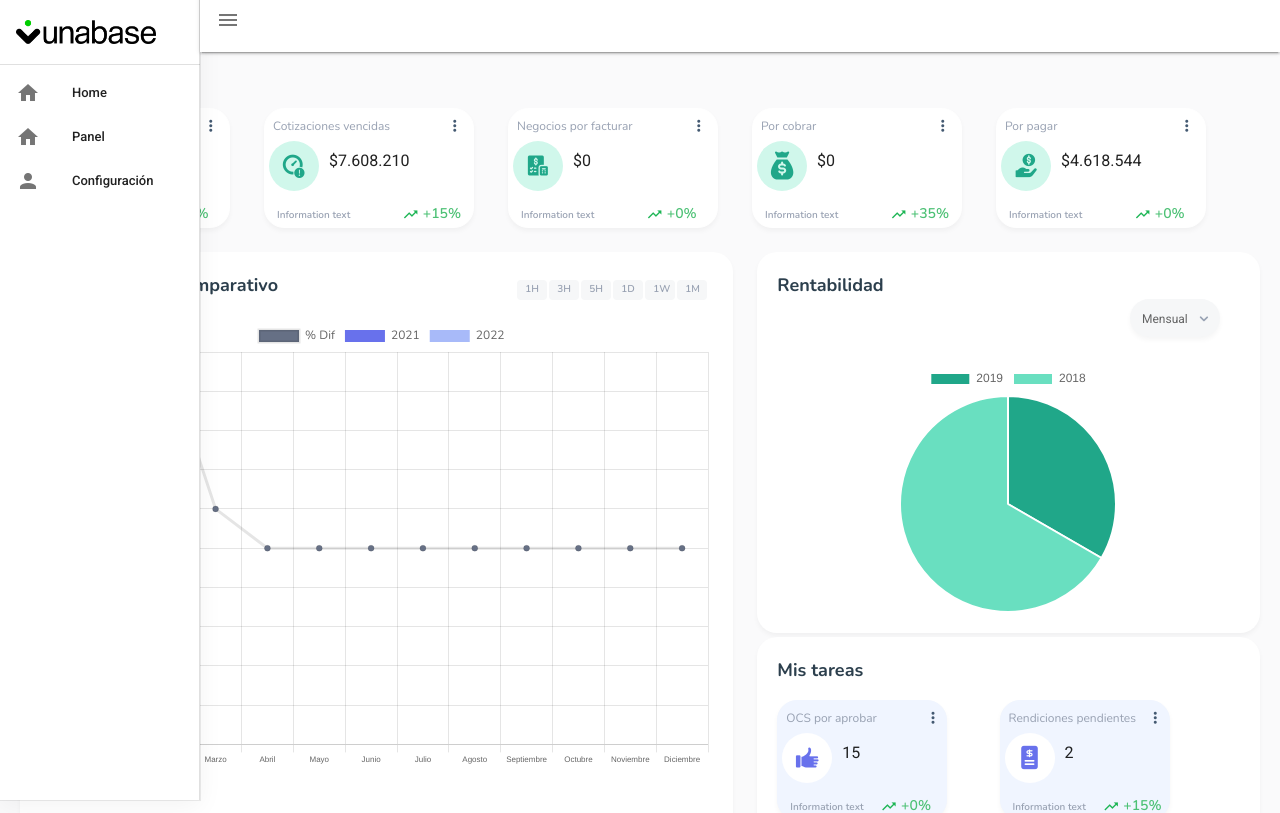
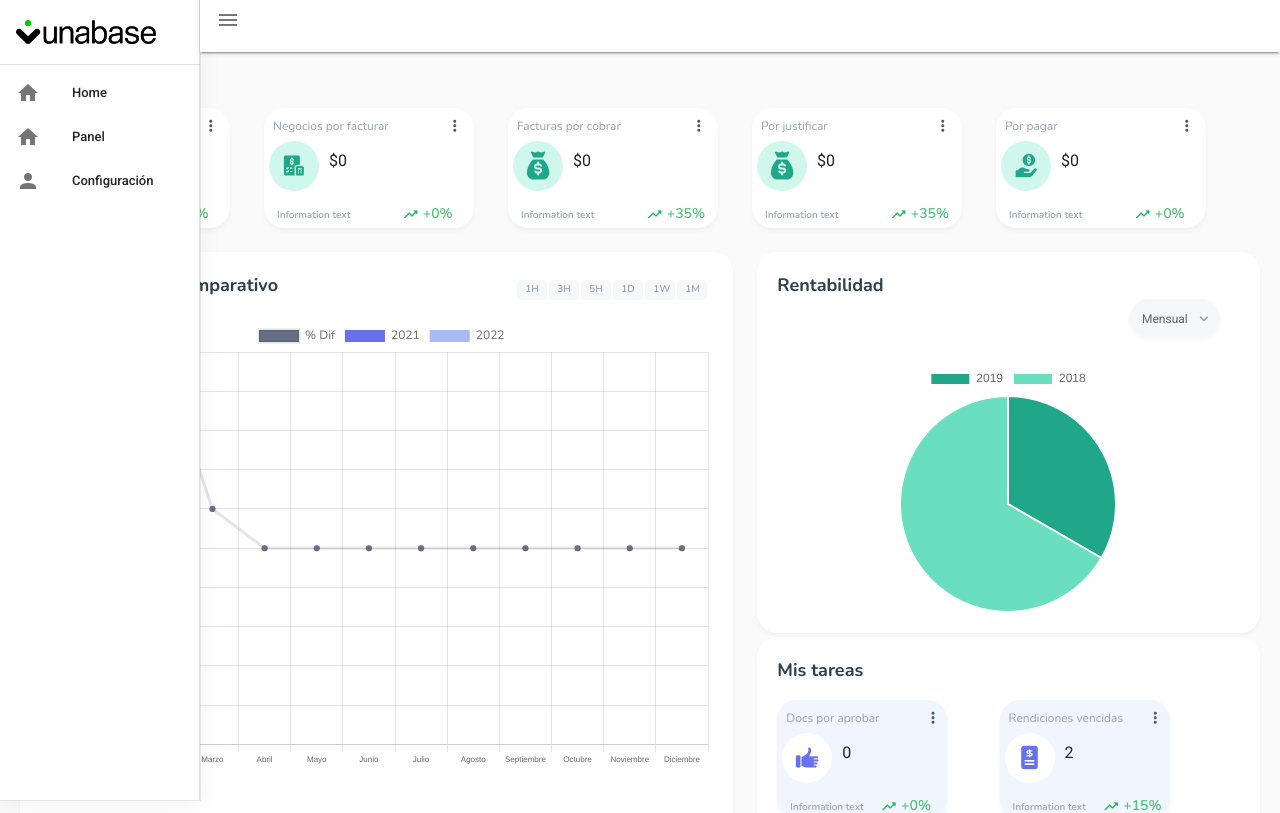
Before and after one commit to unabasesys/panel-gerencial-vue, a Vue app: page /dashboard in a window 1280 px wide. Shown: the top 813 px of the page. Built offline with nearby package versions, Linux system fonts and the light colour scheme; no server answers; some icons are missing.

Commit message:
Mejora al llamado de mis conexiones

```diff
--- a/package.json
+++ b/package.json
@@ -15,6 +15,7 @@
         "console": "^0.7.2",
         "core-js": "^3.6.5",
         "express": "^4.17.3",
+        "numeral": "^2.0.6",
         "vue": "^2.6.11",
         "vue-axios": "^3.4.1",
         "vue-chartjs": "^4.1.2",
--- a/src/components/Dashboard.vue
+++ b/src/components/Dashboard.vue
@@ -135,16 +135,10 @@ export default {
       justify: ["start", "center", "end", "space-around", "space-between"],
       indicadores: [
         {
-          name: "Cotizaciones por aprobar",
-          nValue: this.randomNum(),
+          name: "Cotizaciones por vencer",
+          nValue: 0,
           icon: "ub-cot_por_aprobar",
           percent: 0,
-        },
-        {
-          name: "Cotizaciones vencidas",
-          nValue: this.randomNum(),
-          icon: "ub-cot_vencidas",
-          percent: 15,
         },
         {
           name: "Negocios por facturar",
@@ -153,15 +147,20 @@ export default {
           percent: 0,
         },
         {
-          name: "Por cobrar",
+          name: "Facturas por cobrar",
           nValue: 0,
           icon: "ub-por_cobrar",
           percent: 35,
         },
-
+        {
+          name: "Por justificar",
+          nValue: 0,
+          icon: "ub-por_cobrar",
+          percent: 35,
+        },
         {
           name: "Por pagar",
-          nValue: this.randomNum(),
+          nValue: 0,
           icon: "ub-por_pagar",
           percent: 0,
         },
@@ -207,6 +206,7 @@ export default {
         respuestas.data[0].rows.forEach((val) => {
           this.indicadores[2].nValue = this.formatNumber(val.por_facturar);
           this.indicadores[3].nValue = this.formatNumber(val.por_cobrar);
+          this.indicadores[4].nValue = this.formatNumber(val.por_pagar);
         });
       });
     },
@@ -259,7 +259,7 @@ export default {
   mounted() {
     let is = this.$route.query.from;
     if (is === "v3") {
-      this.verifySession();
+      //this.verifySession();
       this.activeAside = false;
       this.activeNav = false;
       this.user = this.$route.params.user;
--- a/src/components/graphics/tareas.vue
+++ b/src/components/graphics/tareas.vue
@@ -70,13 +70,13 @@ export default {
     return {
       indicadores: [
         {
-          name: "OCS por aprobar",
-          nValue: this.randomNum(),
+          name: "Docs por aprobar",
+          nValue: 0,
           icon: "ub-like",
           percent: 0,
         },
         {
-          name: "Rendiciones pendientes",
+          name: "Rendiciones vencidas",
           nValue: this.randomNum(),
           icon: "ub-papel",
           percent: 15,
@@ -101,6 +101,7 @@ export default {
 
     async fethData() {
       let url = this.$route.query.url;
+      let username = this.$route.query.user
 
       let date = new Date();
       let currentYear = date.getFullYear();
@@ -116,12 +117,13 @@ export default {
         data: {
           date_from: 2022,
           date_to: 2022,
+          user: username,
+          hostname: "https://" + url,
         },
       };
 
-      debugger
       axios(config).then((respuestas) => {
-        debugger
+        this.indicadores[0].nValue = respuestas.data[0].total_doc_por_aprobar
       });
     },
   },
--- a/src/components/graphics/ventas_cliente.vue
+++ b/src/components/graphics/ventas_cliente.vue
@@ -21,6 +21,7 @@ import { Bar } from "vue-chartjs/legacy";
 import { Chart, registerables } from "chart.js";
 import selectGraphic from "../selector/select_graphic.vue";
 import axios from "axios";
+import numeral from "numeral";
 
 import {
   Chart as ChartJS,
@@ -109,7 +110,7 @@ export default {
             ticks: {
               // Include a dollar sign in the ticks
               callback: function (value, index, ticks) {
-                return "$ " + value + " M";
+                return numeral(value/1000).format('$ 0,0').replace(',','.') + " K";
               },
             },
           },
@@ -126,6 +127,13 @@ export default {
   },
 
   methods: {
+    parse(num) {
+      return String(
+        new Intl.NumberFormat("de-DE").format(
+          parseFloat(Math.round(String(num).replace(",", ".")))
+        )
+      );
+    },
     async fethData() {
       let url = this.$route.query.url;
 
--- a/src/components/graphics/ventas_mes.vue
+++ b/src/components/graphics/ventas_mes.vue
@@ -44,6 +44,7 @@
 import { Bar } from "vue-chartjs/legacy";
 import axios from "axios";
 import { Chart, registerables } from "chart.js";
+import numeral from "numeral";
 
 import {
   Chart as ChartJS,
@@ -157,7 +158,7 @@ export default {
             ticks: {
               // Include a dollar sign in the ticks
               callback: function (value, index, ticks) {
-                return value + " mil";
+                return numeral(value/1000).format('$ 0,0').replace(',','.') + " K";
               },
             },
           },
```
Also changed, not shown: 1 other file (tests, documents, lock files or other folders).
